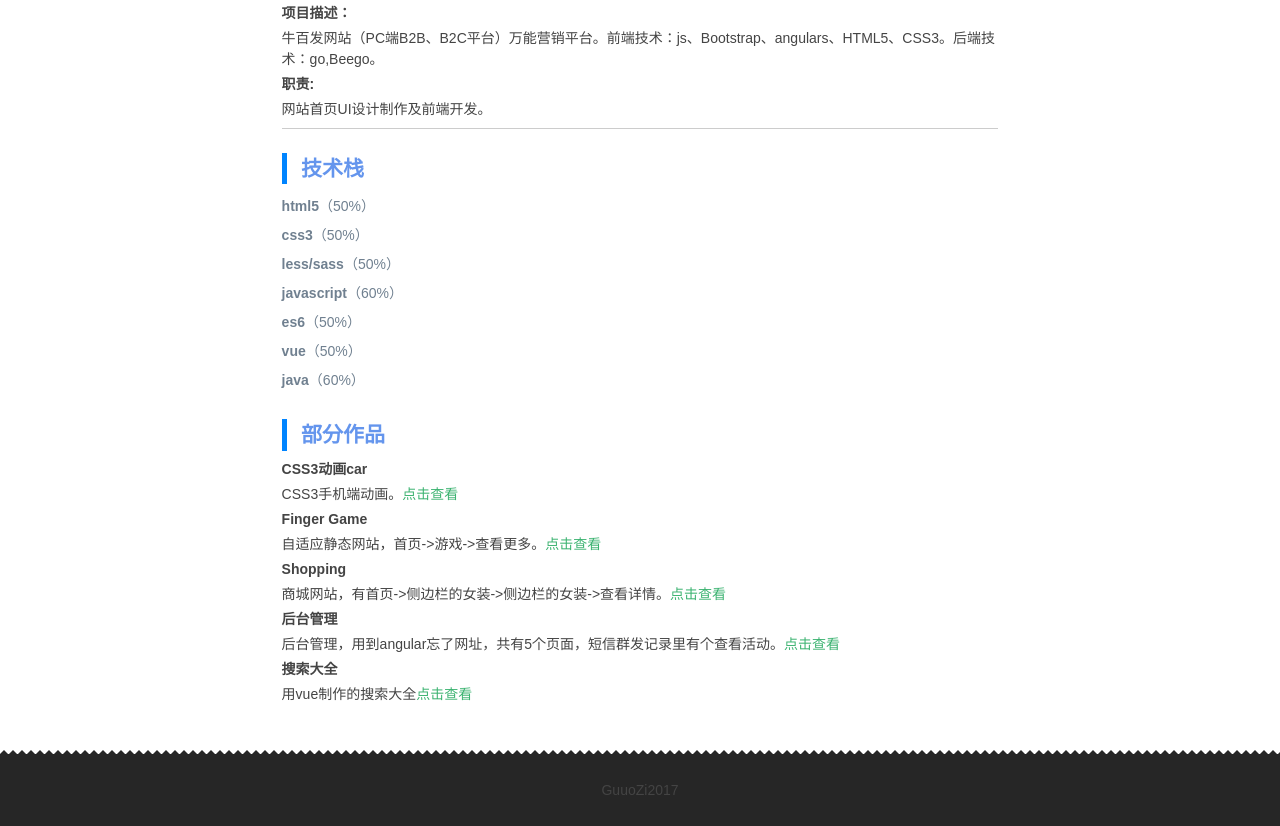
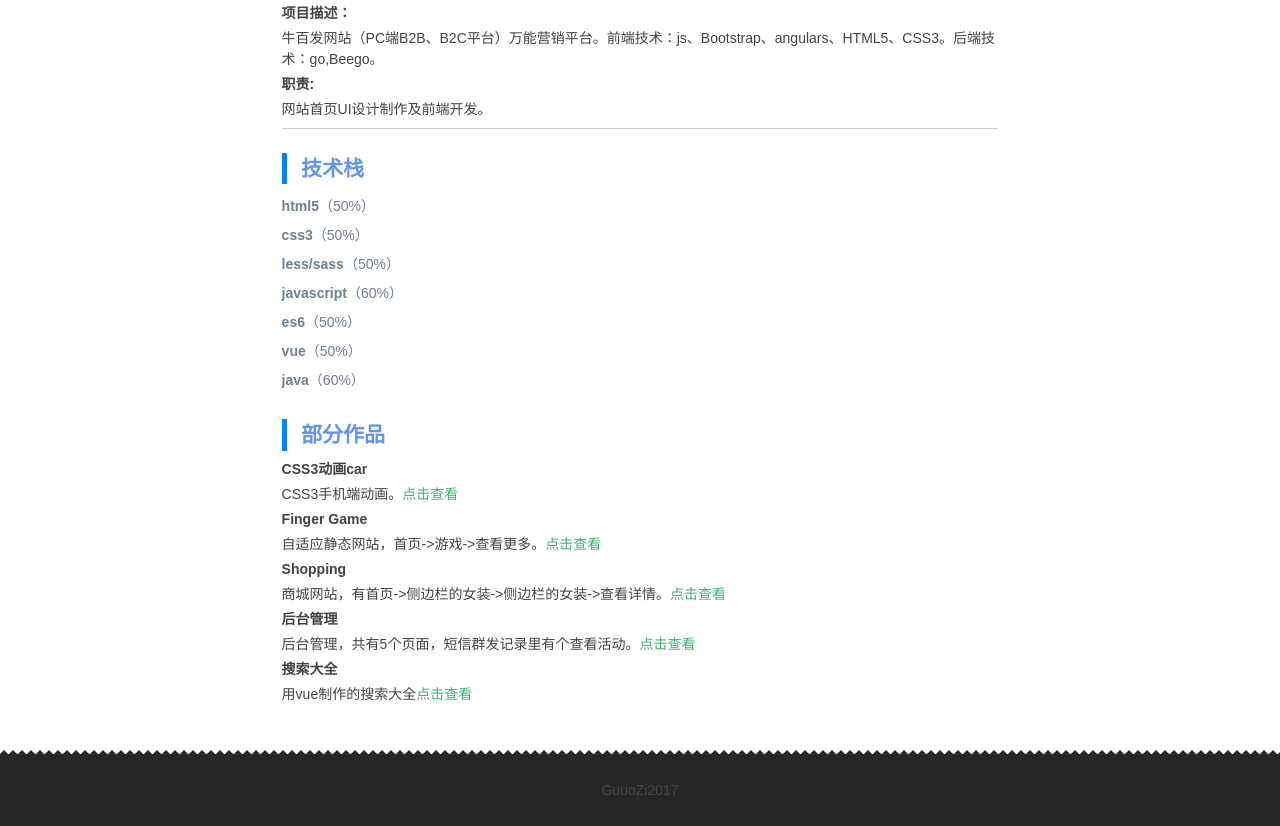
Before and after one commit to guuozi/guuozi, a plain HTML site: page index.html in a window 1280 px wide. Shown: the part 1348-2174 px from the top of the page. Drawn offline with Linux system fonts and the light colour scheme.

Commit message:
Update index.html

```diff
--- a/index.html
+++ b/index.html
@@ -98,7 +98,7 @@
 				<p data-faq="CSS3动画car">CSS3手机端动画。<a href="https://guuozi.github.io/car" target="_blank">点击查看</a></p>
 				<p data-faq="Finger Game">自适应静态网站，首页->游戏->查看更多。<a href="https://guuozi.github.io/finger-game" target="_blank">点击查看</a></p>
 				<p data-faq="Shopping">商城网站，有首页->侧边栏的女装->侧边栏的女装->查看详情。<a href="https://guuozi.github.io/shopping" target="_blank">点击查看</a></p>
-				<p data-faq="后台管理">后台管理，用到angular忘了网址，共有5个页面，短信群发记录里有个查看活动。<a href="https://guuozi.github.io/wufa" target="_blank">点击查看</a></p>
+				<p data-faq="后台管理">后台管理，共有5个页面，短信群发记录里有个查看活动。<a href="https://guuozi.github.io/wufa" target="_blank">点击查看</a></p>
 				<p data-faq="搜索大全">用vue制作的搜索大全<a href=" https://guuozi.github.io/search/" target="_blank">点击查看</a></p>
 			</aside>
 		</article>
```
